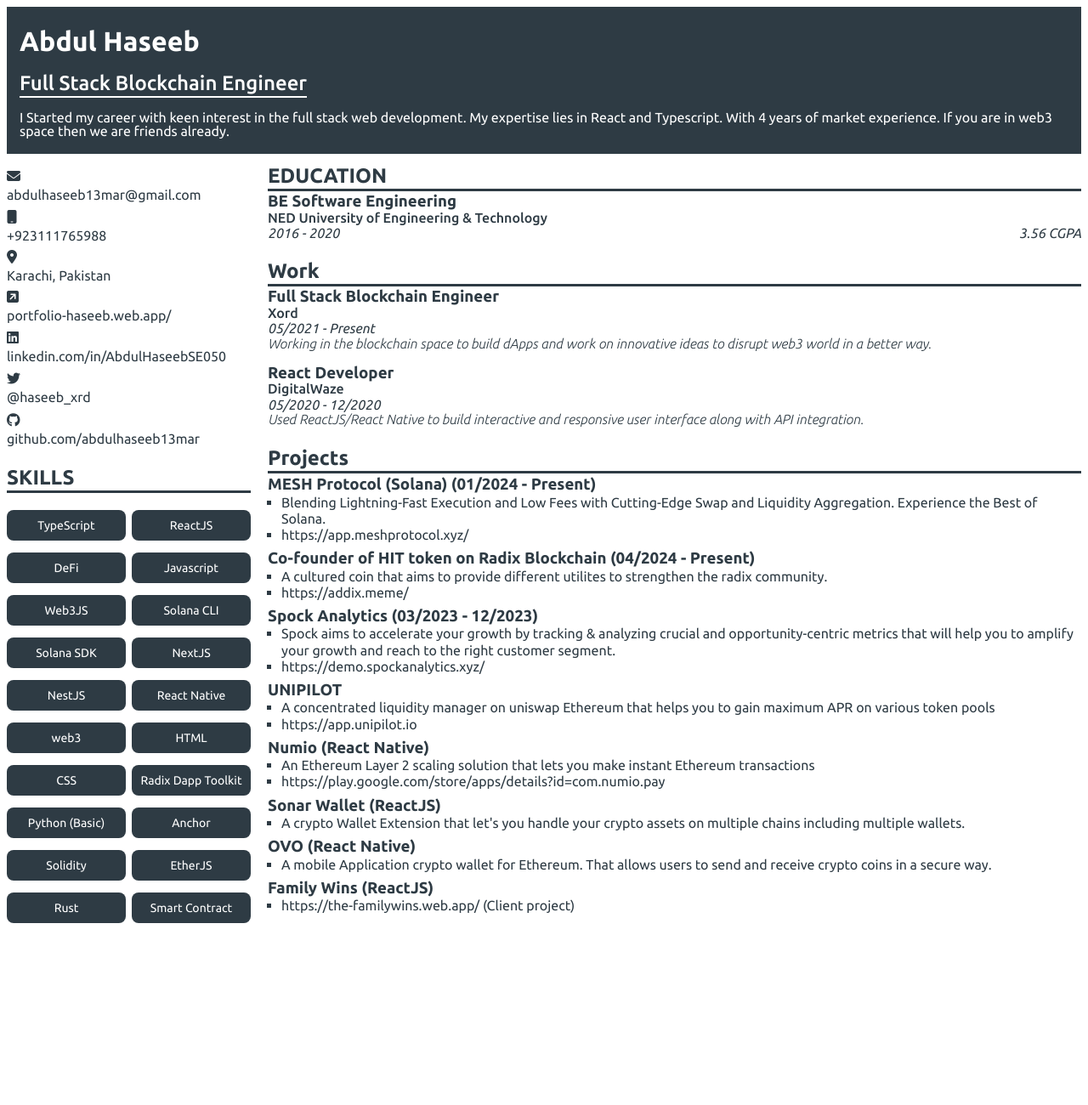
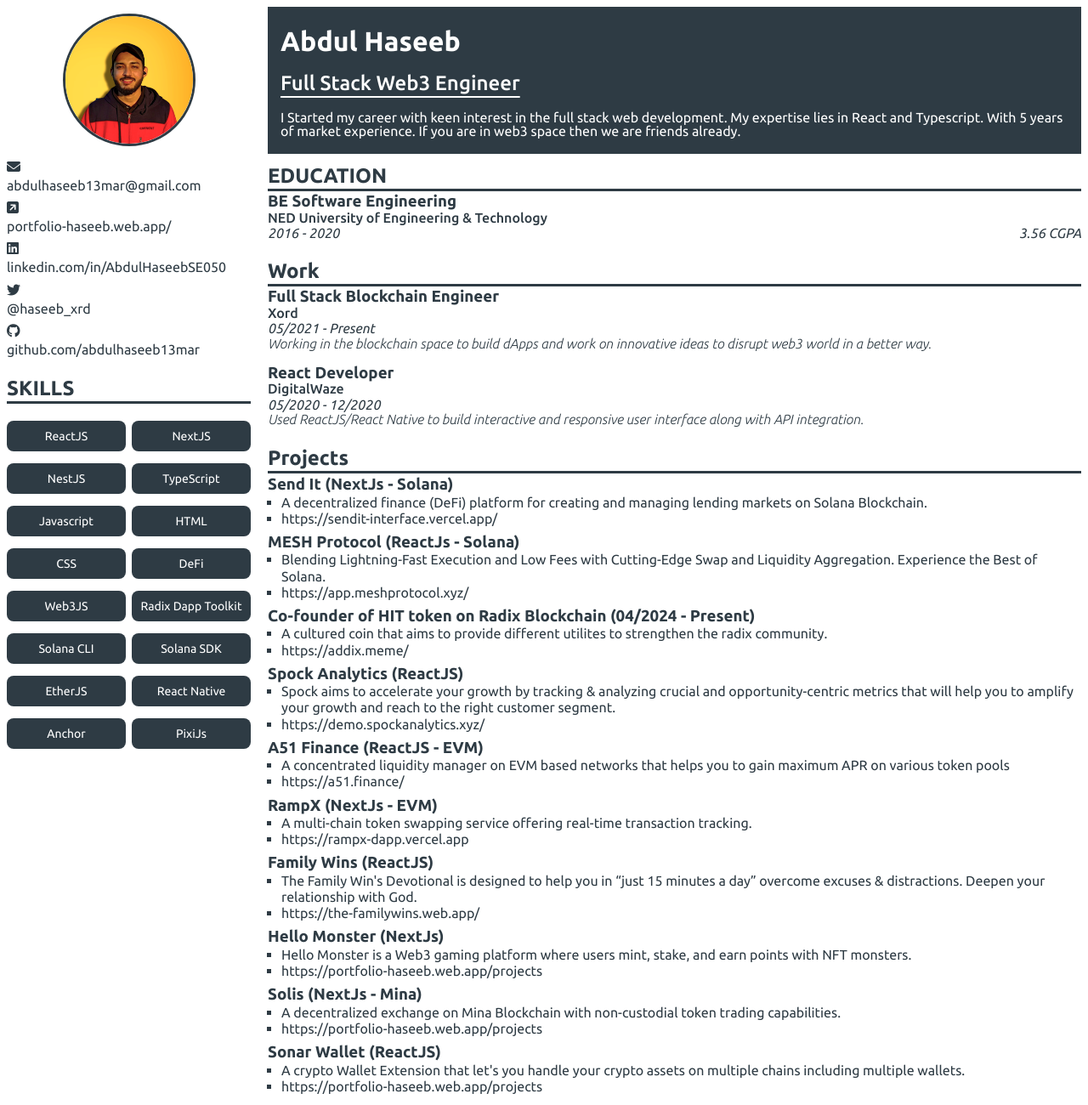
Before and after one commit to Alisha640/cv, a plain HTML site: page index.html in a window 1280 px wide. Shown: the whole page at 85% size. Before the commit the page ends 1117 px from the top, so only its background shows below. Drawn offline with Linux system fonts and the light colour scheme.

Commit message:
Refactor resume layout and update project descriptions for clarity

```diff
--- a/index.html
+++ b/index.html
@@ -8,33 +8,43 @@
   </head>
   <body>
     <div id="resume_container">
-      <div class="header">
-        <h1>Abdul Haseeb</h1>
-        <h2>Full Stack Blockchain Engineer</h2>
-        <p>
-          I Started my career with keen interest in the full stack web
-          development. My expertise lies in React and Typescript. With 4 years
-          of market experience. If you are in web3 space then we are friends
-          already.
-        </p>
-      </div>
       <div class="main">
         <div class="left_col">
+          <div
+            style="
+              height: 172px;
+              display: flex;
+              align-items: center;
+              justify-content: center;
+            "
+          >
+            <img
+              src="profile.png"
+              style="
+                border-radius: 50%;
+                width: 150px;
+                height: 150px;
+                border: 3px solid #2e3b44;
+              "
+            />
+          </div>
           <div class="left_col_item">
             <i class="fa-solid fa-envelope"></i>
             <a href="abdulhaseeb13mar@gmail.com">abdulhaseeb13mar@gmail.com</a>
           </div>
-          <div class="left_col_item">
+          <!-- <div class="left_col_item">
             <i class="fa-solid fa-mobile"></i>
             <div id="phone_no">+923111765988</div>
           </div>
           <div class="left_col_item">
             <i class="fa-solid fa-location-dot"></i>
             <div id="adress">Karachi, Pakistan</div>
-          </div>
+          </div> -->
           <div class="left_col_item">
             <i class="fa-solid fa-square-arrow-up-right"></i>
-            <a href="portfolio-haseeb.web.app/">portfolio-haseeb.web.app/</a>
+            <a href="https://portfolio-haseeb.web.app/"
+              >portfolio-haseeb.web.app/</a
+            >
           </div>
           <div class="left_col_item">
             <i class="fa-brands fa-linkedin"></i>
@@ -44,7 +54,7 @@
           </div>
           <div class="left_col_item">
             <i class="fa-brands fa-twitter"></i>
-            <a href="@haseeb_xrd">@haseeb_xrd</a>
+            <a href="www.x.com/haseeb_xrd">@haseeb_xrd</a>
           </div>
           <div class="left_col_item">
             <i class="fa-brands fa-github"></i>
@@ -55,30 +65,41 @@
           <div id="skills">
             <h2>SKILLS</h2>
             <ul>
+              <li>ReactJS</li>
+              <li>NextJS</li>
+              <li>NestJS</li>
               <li>TypeScript</li>
-              <li>ReactJS</li>
+              <li>Javascript</li>
+              <li>HTML</li>
+              <li>CSS</li>
               <li>DeFi</li>
-              <li>Javascript</li>
               <li>Web3JS</li>
+              <li>Radix Dapp Toolkit</li>
               <li>Solana CLI</li>
               <li>Solana SDK</li>
-              <li>NextJS</li>
-              <li>NestJS</li>
+              <li>EtherJS</li>
               <li>React Native</li>
-              <li>web3</li>
-              <li>HTML</li>
-              <li>CSS</li>
-              <li>Radix Dapp Toolkit</li>
-              <li>Python (Basic)</li>
+              <!-- <li>web3</li> -->
               <li>Anchor</li>
-              <li>Solidity</li>
-              <li>EtherJS</li>
-              <li>Rust</li>
-              <li>Smart Contract</li>
+              <li>PixiJs</li>
+              <!-- <li>Python (Basic)</li> -->
+              <!-- <li>Solidity</li> -->
+              <!-- <li>Rust</li> -->
+              <!-- <li>Smart Contract</li> -->
             </ul>
           </div>
         </div>
         <div class="right_col">
+          <div class="header">
+            <h1>Abdul Haseeb</h1>
+            <h2>Full Stack Web3 Engineer</h2>
+            <p>
+              I Started my career with keen interest in the full stack web
+              development. My expertise lies in React and Typescript. With 5
+              years of market experience. If you are in web3 space then we are
+              friends already.
+            </p>
+          </div>
           <div id="education" class="right_col_item">
             <h2>EDUCATION</h2>
             <div class="edu_item">
@@ -116,7 +137,21 @@
           <div id="projects" class="right_col_item">
             <h2>Projects</h2>
             <div class="project">
-              <h3>MESH Protocol (Solana) (01/2024 - Present)</h3>
+              <h3>Send It (NextJs - Solana)</h3>
+              <ul>
+                <li>
+                  A decentralized finance (DeFi) platform for creating and
+                  managing lending markets on Solana Blockchain.
+                </li>
+                <li>
+                  <a href="https://sendit-interface.vercel.app/">
+                    https://sendit-interface.vercel.app/</a
+                  >
+                </li>
+              </ul>
+            </div>
+            <div class="project">
+              <h3>MESH Protocol (ReactJs - Solana)</h3>
               <ul>
                 <li>
                   Blending Lightning-Fast Execution and Low Fees with
@@ -143,7 +178,7 @@
               </ul>
             </div>
             <div class="project">
-              <h3>Spock Analytics (03/2023 - 12/2023)</h3>
+              <h3>Spock Analytics (ReactJS)</h3>
               <ul>
                 <li>
                   Spock aims to accelerate your growth by tracking & analyzing
@@ -158,28 +193,71 @@
               </ul>
             </div>
             <div class="project">
-              <h3>UNIPILOT</h3>
+              <h3>A51 Finance (ReactJS - EVM)</h3>
               <ul>
                 <li>
-                  A concentrated liquidity manager on uniswap Ethereum that
+                  A concentrated liquidity manager on EVM based networks that
                   helps you to gain maximum APR on various token pools
                 </li>
                 <li>
-                  <a href="https://app.unipilot.io"> https://app.unipilot.io</a>
+                  <a href="https://a51.finance/"> https://a51.finance/</a>
                 </li>
               </ul>
             </div>
             <div class="project">
-              <h3>Numio (React Native)</h3>
+              <h3>RampX (NextJs - EVM)</h3>
               <ul>
                 <li>
-                  An Ethereum Layer 2 scaling solution that lets you make
-                  instant Ethereum transactions
+                  A multi-chain token swapping service offering real-time
+                  transaction tracking.
                 </li>
                 <li>
-                  <a
-                    href="https://play.google.com/store/apps/details?id=com.numio.pay"
-                    >https://play.google.com/store/apps/details?id=com.numio.pay</a
+                  <a href="https://rampx-dapp.vercel.app/swap"
+                    >https://rampx-dapp.vercel.app</a
+                  >
+                </li>
+              </ul>
+            </div>
+
+            <div class="project">
+              <h3>Family Wins (ReactJS)</h3>
+              <ul>
+                <li>
+                  The Family Win's Devotional is designed to help you in “just
+                  15 minutes a day” overcome excuses & distractions. Deepen your
+                  relationship with God.
+                </li>
+                <li>
+                  <a href="https://the-familywins.web.app"
+                    >https://the-familywins.web.app/</a
+                  >
+                </li>
+              </ul>
+            </div>
+            <div class="project">
+              <h3>Hello Monster (NextJs)</h3>
+              <ul>
+                <li>
+                  Hello Monster is a Web3 gaming platform where users mint,
+                  stake, and earn points with NFT monsters.
+                </li>
+                <li>
+                  <a href="https://portfolio-haseeb.web.app/projects"
+                    >https://portfolio-haseeb.web.app/projects</a
+                  >
+                </li>
+              </ul>
+            </div>
+            <div class="project">
+              <h3>Solis (NextJs - Mina)</h3>
+              <ul>
+                <li>
+                  A decentralized exchange on Mina Blockchain with non-custodial
+                  token trading capabilities.
+                </li>
+                <li>
+                  <a href="https://portfolio-haseeb.web.app/projects"
+                    >https://portfolio-haseeb.web.app/projects</a
                   >
                 </li>
               </ul>
@@ -191,23 +269,9 @@
                   A crypto Wallet Extension that let's you handle your crypto
                   assets on multiple chains including multiple wallets.
                 </li>
-              </ul>
-            </div>
-            <div class="project">
-              <h3>OVO (React Native)</h3>
-              <ul>
                 <li>
-                  A mobile Application crypto wallet for Ethereum. That allows
-                  users to send and receive crypto coins in a secure way.
-                </li>
-              </ul>
-            </div>
-            <div class="project">
-              <h3>Family Wins (ReactJS)</h3>
-              <ul>
-                <li>
-                  <a href="https://the-familywins.web.app/ (Client project)"
-                    >https://the-familywins.web.app/ (Client project)</a
+                  <a href="https://portfolio-haseeb.web.app/projects"
+                    >https://portfolio-haseeb.web.app/projects</a
                   >
                 </li>
               </ul>
```
Also changed, not shown: profile.png (added).
